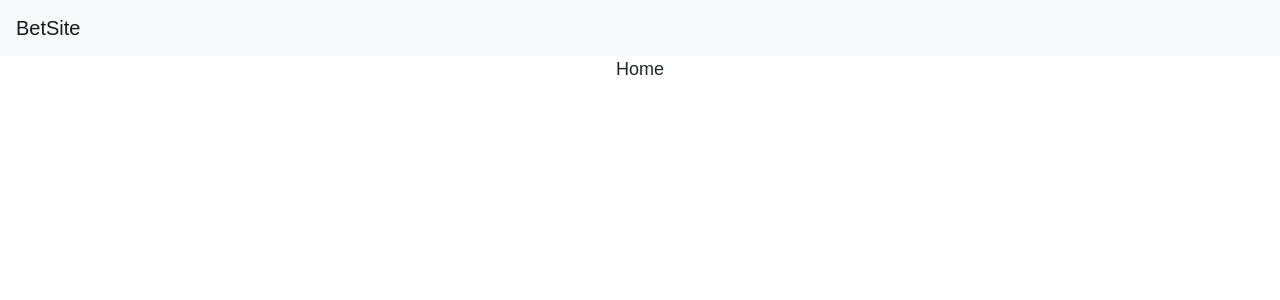
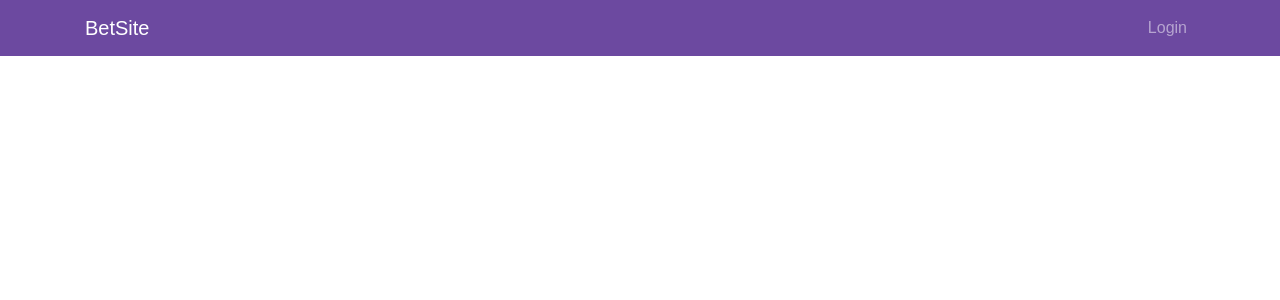
Before and after one commit to gchan5/bet-site, a React (Create React App) app in the folder client/: page / in a window 1280 px wide. Shown: the top 300 px of the page. Built offline with nearby package versions, Linux system fonts and the light colour scheme.

Commit message:
Add initial navbar content

```diff
--- a/client/src/components/Home.jsx
+++ b/client/src/components/Home.jsx
@@ -1,4 +1,5 @@
 import React, { Component } from 'react';
+import { UserContext } from '../UserContext';
 import Navbar from './Navbar';
 import '../styles/App.css';
 
@@ -6,7 +7,9 @@ class Home extends Component {
     render() {
         return (
             <div className="App">
-                <Navbar />
+                <UserContext.Consumer>
+                    {currentUser => <Navbar user={currentUser} />}
+                </UserContext.Consumer>
                 <p className="App-intro">
                     Home
                 </p>
--- a/client/src/components/Navbar.jsx
+++ b/client/src/components/Navbar.jsx
@@ -2,12 +2,33 @@ import React, { Component } from 'react';
 import { Link } from 'react-router-dom';
 
 class Navbar extends Component {
+    checkUser() {
+        if(this.props.user) {
+            return (
+                <div className='navbar-nav'>
+                    <span>Welcome back, {this.props.user.username}</span>
+                </div>
+            );
+        } else {
+            return (
+                <div className='navbar-nav'>
+                    <Link className="nav-link mb-0" to='/'>Login</Link>
+                </div>
+            );
+        }
+    }
+
     render() {
+        const link = this.checkUser();
+
         return (
-            <header className="navbar navbar-expand-lg navbar-light bg-light">
-                <Link to='/'>
-                    <span className="navbar-brand mb-0 h`">BetSite</span>
-                </Link>
+            <header className="navbar navbar-expand-lg navbar-dark fixed-top purple-bg">
+                <div className='container'>
+                    <Link to='/'>
+                        <span className="navbar-brand mb-0 h1">BetSite</span>
+                    </Link>
+                    {link}
+                </div>
             </header>
         );
     }
--- a/client/src/styles/index.css
+++ b/client/src/styles/index.css
@@ -3,3 +3,7 @@ body {
   padding: 0;
   font-family: sans-serif;
 }
+
+.purple-bg {
+    background-color: #6c49a0;
+}
```
